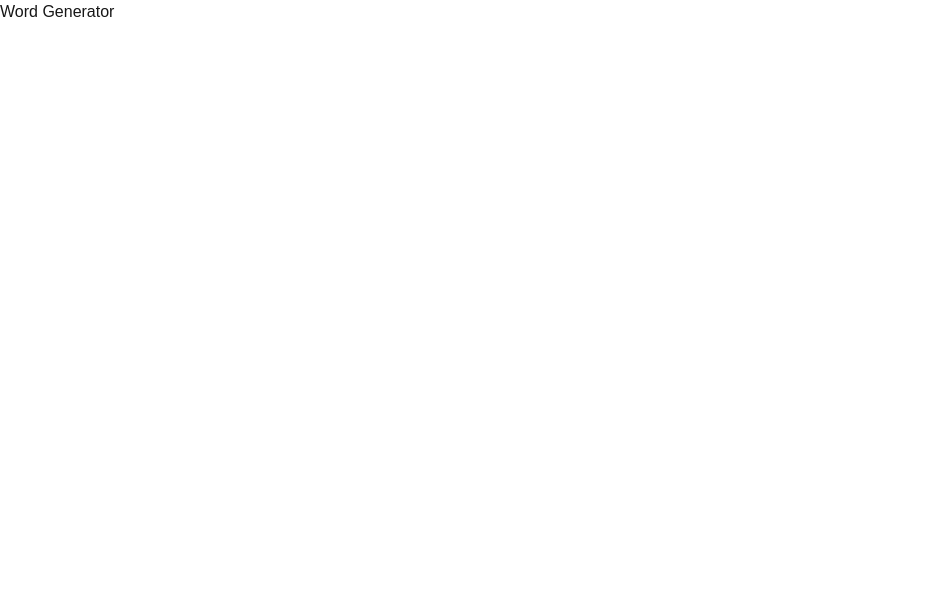
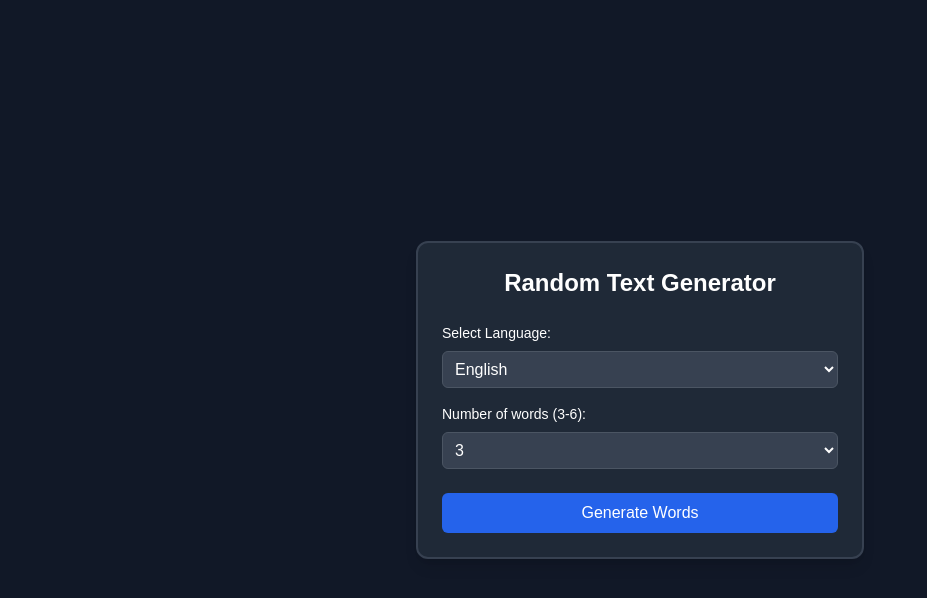
Before and after one commit to fireonex/random-phrase-generation, a Next.js app: page / in a window 1280 px wide. Shown: the top 598 px of the page, without its empty margins (0-927 px from the left). Built offline with nearby package versions, Linux system fonts and the light colour scheme.

Commit message:
feat: add random word generation, so far only for English

```diff
--- a/src/features/WordGenerator.tsx
+++ b/src/features/WordGenerator.tsx
@@ -1,8 +1,128 @@
-type Props = {};
-export const WordGenerator = ({}: Props) => {
+import {useState} from "react";
+
+type Language = {
+    code: string;
+    name: string;
+};
+export const WordGenerator = () => {
+    const languages: Language[] = [
+        { code: '', name: 'English' },
+        { code: 'es', name: 'Spanish' },
+        { code: 'it', name: 'Italian' },
+        { code: 'fr', name: 'French' },
+        { code: 'de', name: 'German' },
+        { code: 'zh', name: 'Chinese' },
+        { code: 'pt-br', name: 'Portuguese' },
+    ];
+
+    const [selectedLanguage, setSelectedLanguage] = useState<string>(languages[0].code);
+    const [wordCount, setWordCount] = useState<number>(3);
+    const [randomWords, setRandomWords] = useState<string>('');
+    const [loading, setLoading] = useState<boolean>(false);
+    const [error, setError] = useState<string | null>(null);
+
+    const fetchRandomWords = async () => {
+        setLoading(true);
+        setError(null);
+
+        try {
+            const params = new URLSearchParams();
+            params.set('number', Math.min(wordCount, 10).toString());
+            if (selectedLanguage) params.set('lang', selectedLanguage);
+
+            const response = await fetch(`/api/words?${params.toString()}`);
+
+            if (!response.ok) {
+                const errorData = await response.json().catch(() => ({}));
+                throw new Error(
+                    errorData.error ||
+                    errorData.details ||
+                    `Request failed with status ${response.status}`
+                );
+            }
+
+            const data: string[] = await response.json();
+
+            if (!data || !Array.isArray(data)) {
+                throw new Error('Invalid data format received');
+            }
+
+            setRandomWords(data.join(' '));
+        } catch (err) {
+            const message = err instanceof Error ? err.message : 'Unknown error occurred';
+            setError(message);
+            console.error('Fetch error:', err);
+        } finally {
+            setLoading(false);
+        }
+    };
+
     return (
-        <div>
-            Word Generator
+        <div className="flex justify-center items-center h-screen bg-gray-900 text-white">
+            <div className="p-6 border-2 border-gray-700 rounded-xl shadow-lg bg-gray-800 w-full max-w-md">
+                <h1 className="text-2xl font-bold mb-6 text-center">Random Text Generator</h1>
+
+                <div className="mb-4">
+                    <label htmlFor="language-select" className="block text-sm font-medium mb-2">
+                        Select Language:
+                    </label>
+                    <select
+                        id="language-select"
+                        value={selectedLanguage}
+                        onChange={(e) => setSelectedLanguage(e.target.value)}
+                        className="w-full p-2 border border-gray-600 rounded-md bg-gray-700 focus:ring-2 focus:ring-blue-500 focus:border-blue-500"
+                    >
+                        {languages.map((lang) => (
+                            <option key={lang.code || 'en'} value={lang.code}>
+                                {lang.name}
+                            </option>
+                        ))}
+                    </select>
+                </div>
+
+                <div className="mb-6">
+                    <label htmlFor="word-count-select" className="block text-sm font-medium mb-2">
+                        Number of words (3-6):
+                    </label>
+                    <select
+                        id="word-count-select"
+                        value={wordCount}
+                        onChange={(e) => setWordCount(Number(e.target.value))}
+                        className="w-full p-2 border border-gray-600 rounded-md bg-gray-700 focus:ring-2 focus:ring-blue-500 focus:border-blue-500"
+                    >
+                        {[3, 4, 5, 6].map((count) => (
+                            <option key={count} value={count}>
+                                {count}
+                            </option>
+                        ))}
+                    </select>
+                </div>
+
+                <button
+                    onClick={fetchRandomWords}
+                    disabled={loading}
+                    className={`w-full py-2 px-4 rounded-md transition-colors ${
+                        loading
+                            ? 'bg-gray-600 cursor-not-allowed'
+                            : 'bg-blue-600 hover:bg-blue-700'
+                    }`}
+                >
+                    {loading ? 'Generating...' : 'Generate Words'}
+                </button>
+
+                {error && (
+                    <div className="mt-4 p-3 bg-red-900 text-red-100 rounded-md">
+                        {error}
+                    </div>
+                )}
+
+                {randomWords && (
+                    <div className="mt-4 p-4 bg-gray-700 rounded-md">
+                        <h2 className="font-semibold mb-2">Generated Text:</h2>
+                        <p className="break-words">{randomWords}</p>
+                    </div>
+                )}
+            </div>
         </div>
     );
 };
--- /dev/null
+++ b/src/pages/api/words.ts
@@ -0,0 +1,43 @@
+import type {NextApiRequest, NextApiResponse} from 'next';
+
+export default async function handler(
+    req: NextApiRequest,
+    res: NextApiResponse
+) {
+    const number = parseInt(req.query.number as string) || 3;
+    const lang = req.query.lang as string || '';
+
+    console.log(`Fetching ${number} words in ${lang || 'English'}`);
+
+    try {
+        const apiUrl = new URL('https://random-word-api.vercel.app/api');
+        apiUrl.searchParams.set('words', number.toString());
+        if (lang) apiUrl.searchParams.set('lang', lang);
+
+        const controller = new AbortController();
+        const timeout = setTimeout(() => controller.abort(), 5000);
+
+        const apiResponse = await fetch(apiUrl.toString(), {
+            signal: controller.signal
+        });
+        clearTimeout(timeout);
+
+        if (!apiResponse.ok) {
+            throw new Error(`External API error: ${apiResponse.status}`);
+        }
+
+        const data = await apiResponse.json();
+
+        if (!Array.isArray(data)) {
+            throw new Error('Invalid API response format');
+        }
+
+        res.status(200).json(data);
+    } catch (error) {
+        console.error('API Route Error:', error);
+        res.status(500).json({
+            error: 'Failed to fetch words',
+            details: error instanceof Error ? error.message : 'Unknown error'
+        });
+    }
+}
--- a/src/pages/index.tsx
+++ b/src/pages/index.tsx
@@ -2,7 +2,7 @@ import {WordGenerator} from "@/features/WordGenerator";
 
 export default function Home() {
     return (
-        <div className="items-center justify-items-center min-h-screen p-8 pb-20">
+        <div className="">
             <WordGenerator/>
         </div>
     );
--- a/tailwind.config.js
+++ b/tailwind.config.js
@@ -3,7 +3,7 @@ module.exports = {
     content: [
         "./app/**/*.{js,ts,jsx,tsx,mdx}",
         "./pages/**/*.{js,ts,jsx,tsx,mdx}",
-        "./components/**/*.{js,ts,jsx,tsx,mdx}",
+        "./src/**/*.{js,ts,jsx,tsx}"
     ],
     theme: {
         extend: {},
```
